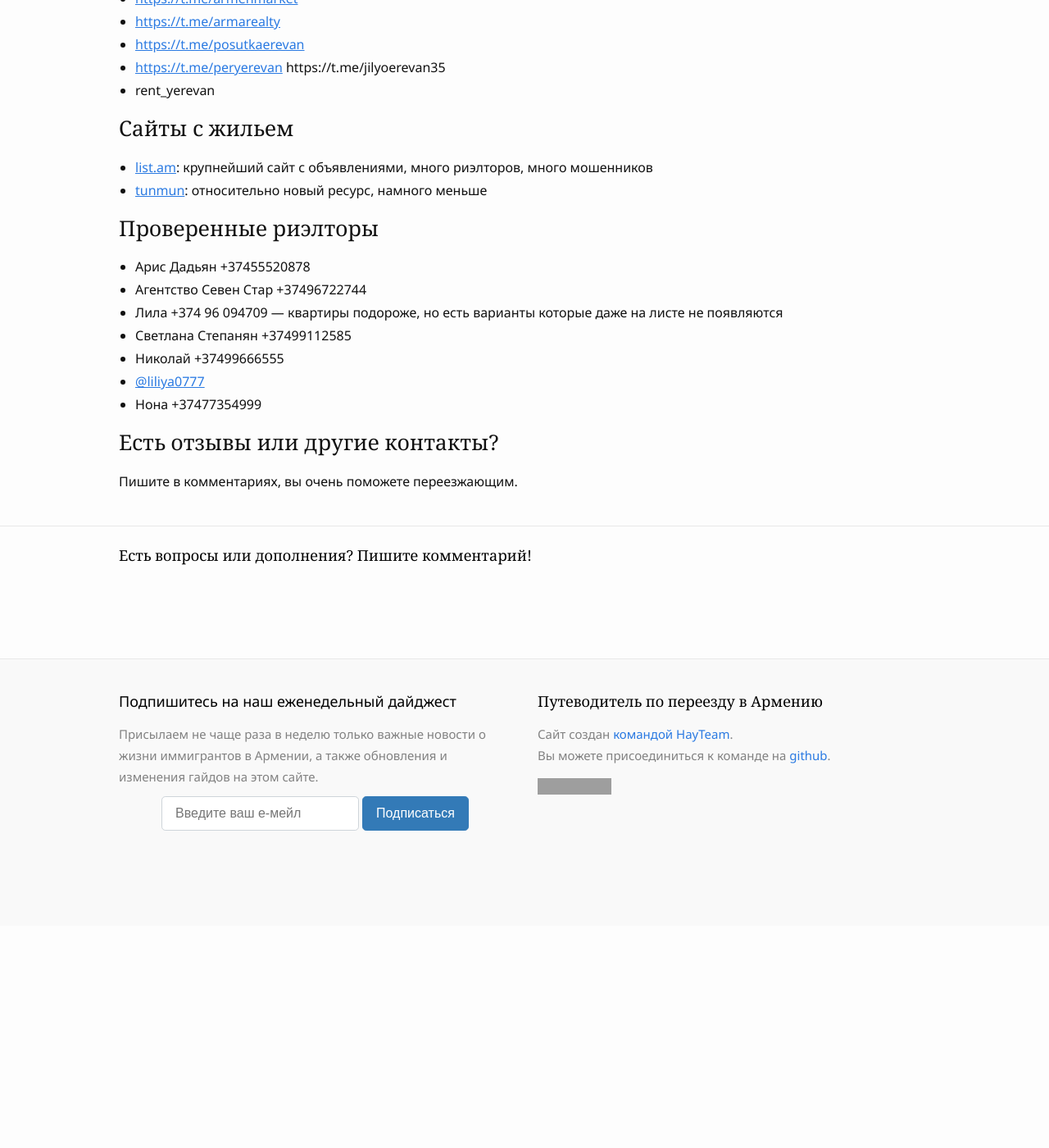
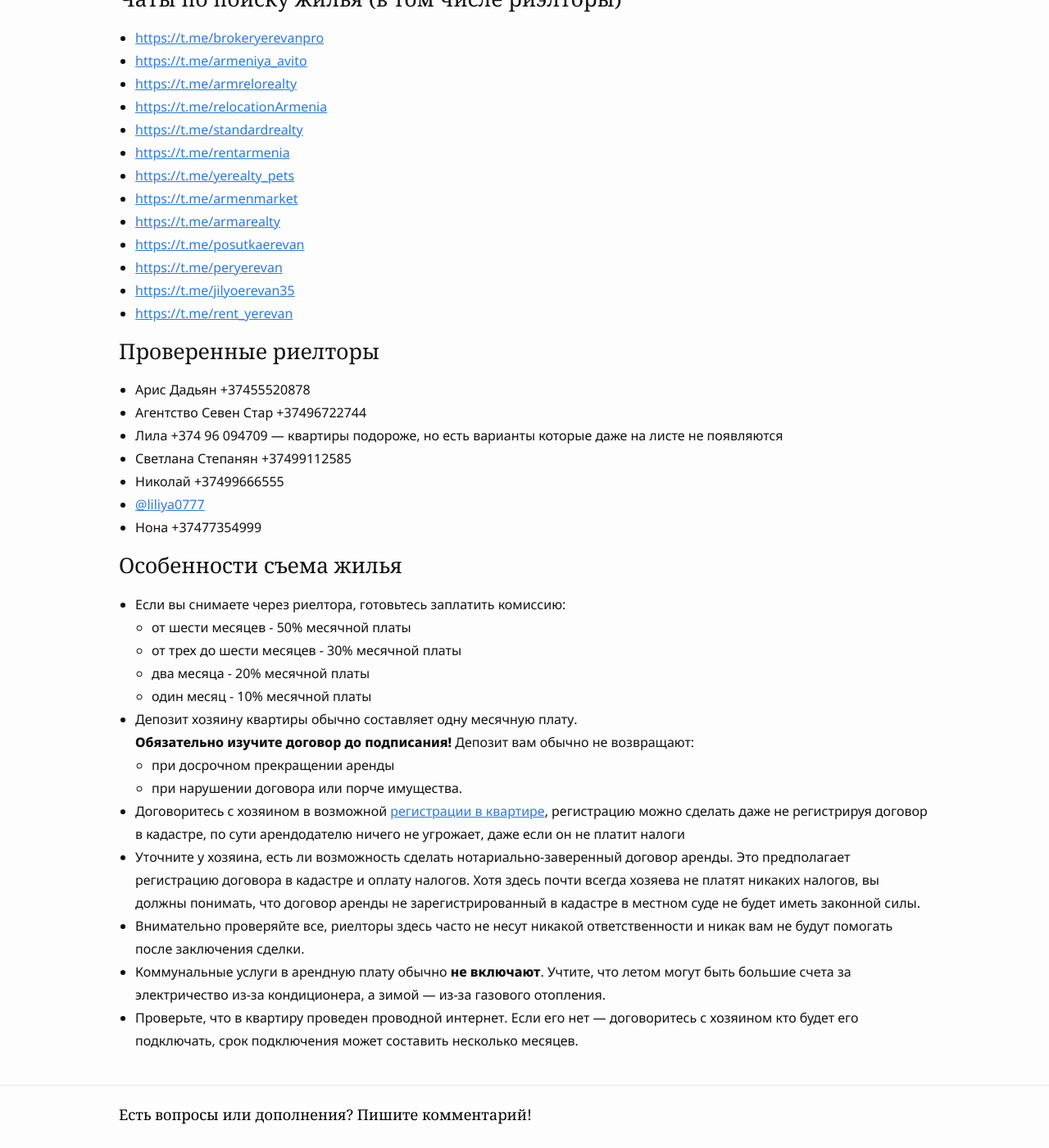
Before and after one commit to haywiki/haywiki.github.io, a Jekyll site: the page built from rent-house.md, in a window 1280 px wide and 1400 px high, scrolled down 1310 px. Shown: the whole window at 82% size. Built offline with Jekyll 4.4.1, drawn with Linux system fonts in a browser that asks for light colours; a script that is not in the unit is left out; before the commit the page ends 2439 px from its top, so only the background shows below that; some of the changed text lies outside the part shown; grey boxes are pictures that could not be loaded.

Commit message:
Добавлены особенности съема жилья

```diff
--- a/_config.yml
+++ b/_config.yml
@@ -50,4 +50,4 @@ defaults:
 
 # Content variables
 
-mir_cards_date: "23.10.2022"
+mir_cards_date: "28.10.2022"
--- a/rent-house.md
+++ b/rent-house.md
@@ -15,10 +15,20 @@ last_modified_at: 2022-10-24 20:50
 И еще важный момент — не зацикливайтесь на Ереване, в Армении множество замечательных мест для жизни, вот, например,
 [что пишет о Гюмри один из старожилов нашего чата](/files/gymri-review.png).
 
+
+КАК УВЕЛИЧИТЬ ШАНСЫ БЫСТРО НАЙТИ ЖИЛЬЕ
+Не ищите квартиру в каком-то конкретном районе, если для этого нет очевидных причин. Транспорт в городе достаточно развит, а расстояния не такие большие, как в мегаполисах;
+Если жилье нужно снять как можно быстрее, рассмотрите варианты городов-спутников. Многим подойдет Абовян, это тихое и приятное место неподалеку от Еревана. Этот город однозначно можно рекомендовать тем, кто работает в удаленном режиме.
+
 ### Типовой договор аренды {#contract}
 
 - [Пример договора аренды на русском и армянском](/files/flat-rent.docx)
 - [Официальная форма для составления договора от кадастрового комитета](https://www.e-cadastre.am/ru/contracts/bnak_taracq_vardz) (только на армянском)
+
+### Сайты с жильем
+
+- [list.am](https://list.am): крупнейший сайт с объявлениями, много риэлторов, много мошенников
+- [tunmun](https://tunmun.am/ru): относительно новый ресурс, намного меньше
 
 ### Хостелы
 
@@ -45,15 +55,10 @@ last_modified_at: 2022-10-24 20:50
 - [https://t.me/armarealty](https://t.me/armarealty)
 - [https://t.me/posutkaerevan](https://t.me/posutkaerevan)
 - [https://t.me/peryerevan](https://t.me/peryerevan)
-  https://t.me/jilyoerevan35
-- rent_yerevan
+- [https://t.me/jilyoerevan35](https://t.me/jilyoerevan35)
+- [https://t.me/rent_yerevan](https://t.me/rent_yerevan)
 
-### Сайты с жильем
-
-- [list.am](https://list.am): крупнейший сайт с объявлениями, много риэлторов, много мошенников
-- [tunmun](https://tunmun.am/ru): относительно новый ресурс, намного меньше
-
-### Проверенные риэлторы
+### Проверенные риелторы
 
 - Арис Дадьян +37455520878
 - Агентство Севен Стар +37496722744
@@ -63,6 +68,18 @@ last_modified_at: 2022-10-24 20:50
 - [@liliya0777](https://t.me/liliya0777)
 - Нона +37477354999
 
-### Есть отзывы или другие контакты?
+### Особенности съема жилья
 
-Пишите в комментариях, вы очень поможете переезжающим.
+- Если вы снимаете через риелтора, готовьтесь заплатить комиссию:
+  - от шести месяцев - 50% месячной платы
+  - от трех до шести месяцев - 30% месячной платы
+  - два месяца - 20% месячной платы
+  - один месяц - 10% месячной платы
+- Депозит хозяину квартиры обычно составляет одну месячную плату.<br> **Обязательно изучите договор до подписания!** Депозит вам обычно не возвращают:
+  - при досрочном прекращении аренды
+  - при нарушении договора или порче имущества.
+- Договоритесь с хозяином в возможной [регистрации в квартире](/documents/registration.md), регистрацию можно сделать даже не регистрируя договор в кадастре, по сути арендодателю ничего не угрожает, даже если он не платит налоги
+- Уточните у хозяина, есть ли возможность сделать нотариально-заверенный договор аренды. Это предполагает регистрацию договора в кадастре и оплату налогов. Хотя здесь почти всегда хозяева не платят никаких налогов, вы должны понимать, что договор аренды не зарегистрированный в кадастре в местном суде не будет иметь законной силы.
+- Внимательно проверяйте все, риелторы здесь часто не несут никакой ответственности и никак вам не будут помогать после заключения сделки.
+- Коммунальные услуги в арендную плату обычно **не включают**. Учтите, что летом могут быть большие счета за электричество из-за кондиционера, а зимой — из-за газового отопления.
+- Проверьте, что в квартиру проведен проводной интернет. Если его нет — договоритесь с хозяином кто будет его подключать, срок подключения может составить несколько месяцев.
```
